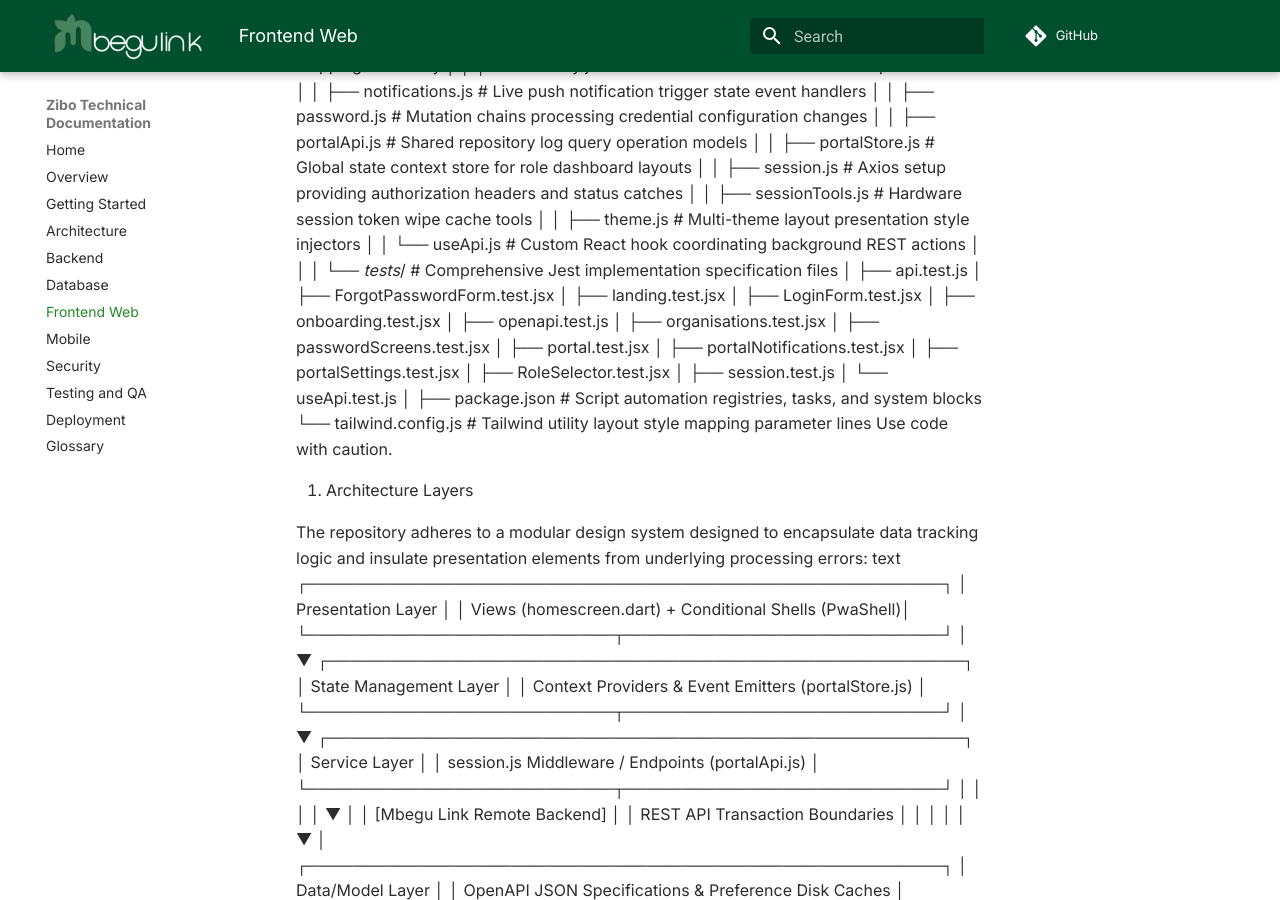
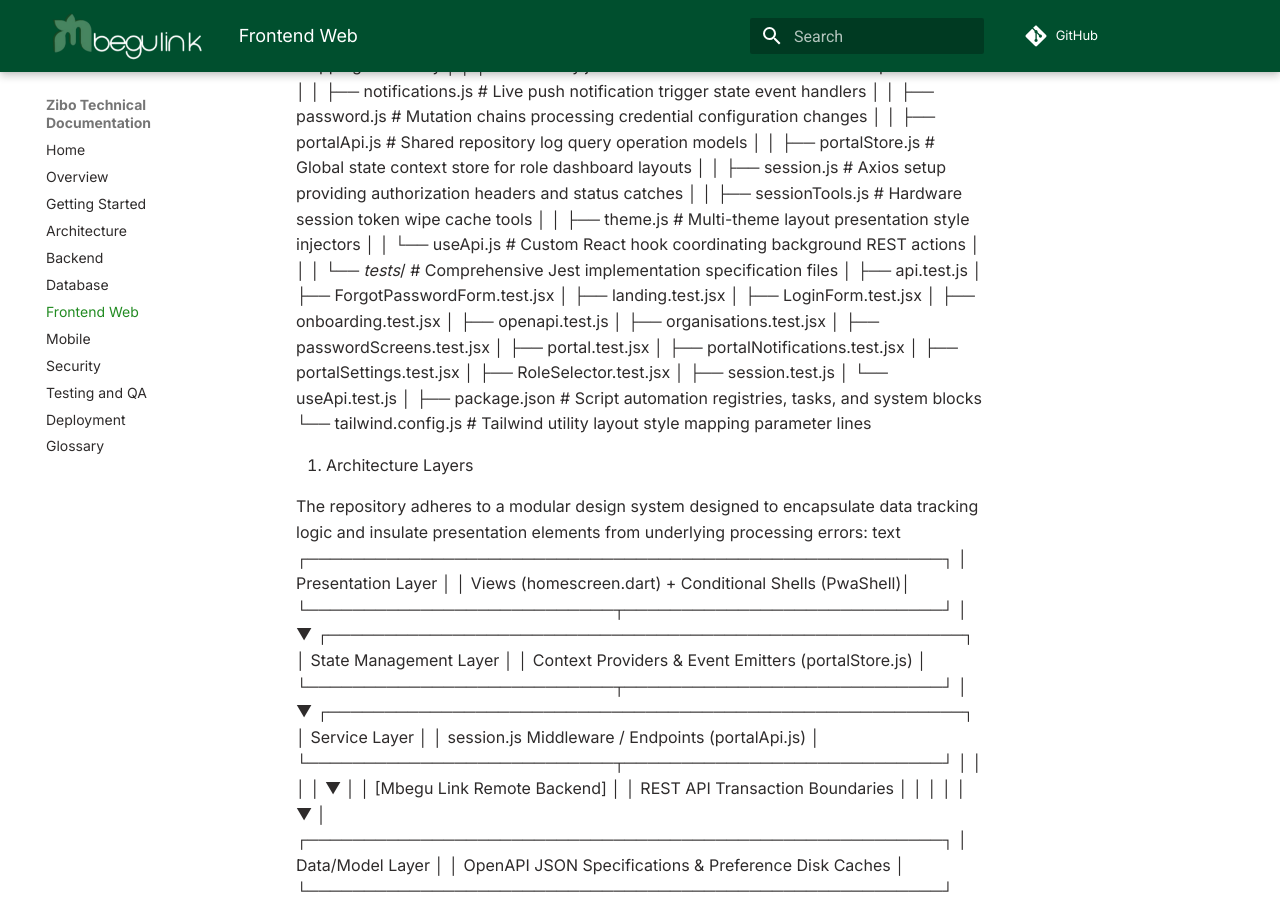
Before and after one commit to akirachix/zibo-technical-documentation, an MkDocs documentation site: the page built from docs/frontend.md, in a window 1280 px wide and 900 px high, scrolled down 2902 px. Built offline with MkDocs 1.6.1 and Material for MkDocs 9.7.7, drawn with Linux system fonts in a browser that asks for light colours; comment, search, counter and statistics services are not loaded.

Commit message:
Update frontend.md

```diff
--- a/docs/frontend.md
+++ b/docs/frontend.md
@@ -122,7 +122,7 @@ zibo-frontend/
 │
 ├── package.json                         # Script automation registries, tasks, and system blocks
 └── tailwind.config.js                   # Tailwind utility layout style mapping parameter lines
-Use code with caution.
+
 
 4. Architecture Layers
 
```
